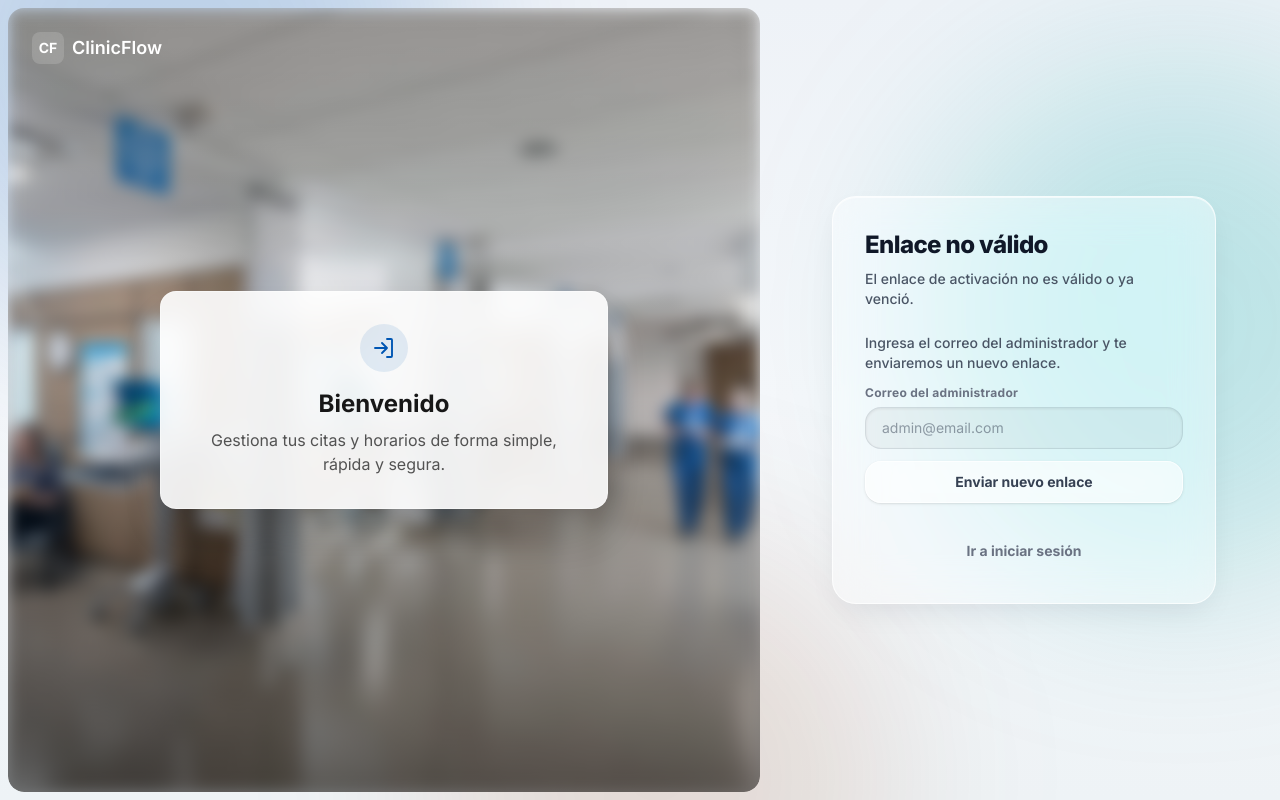
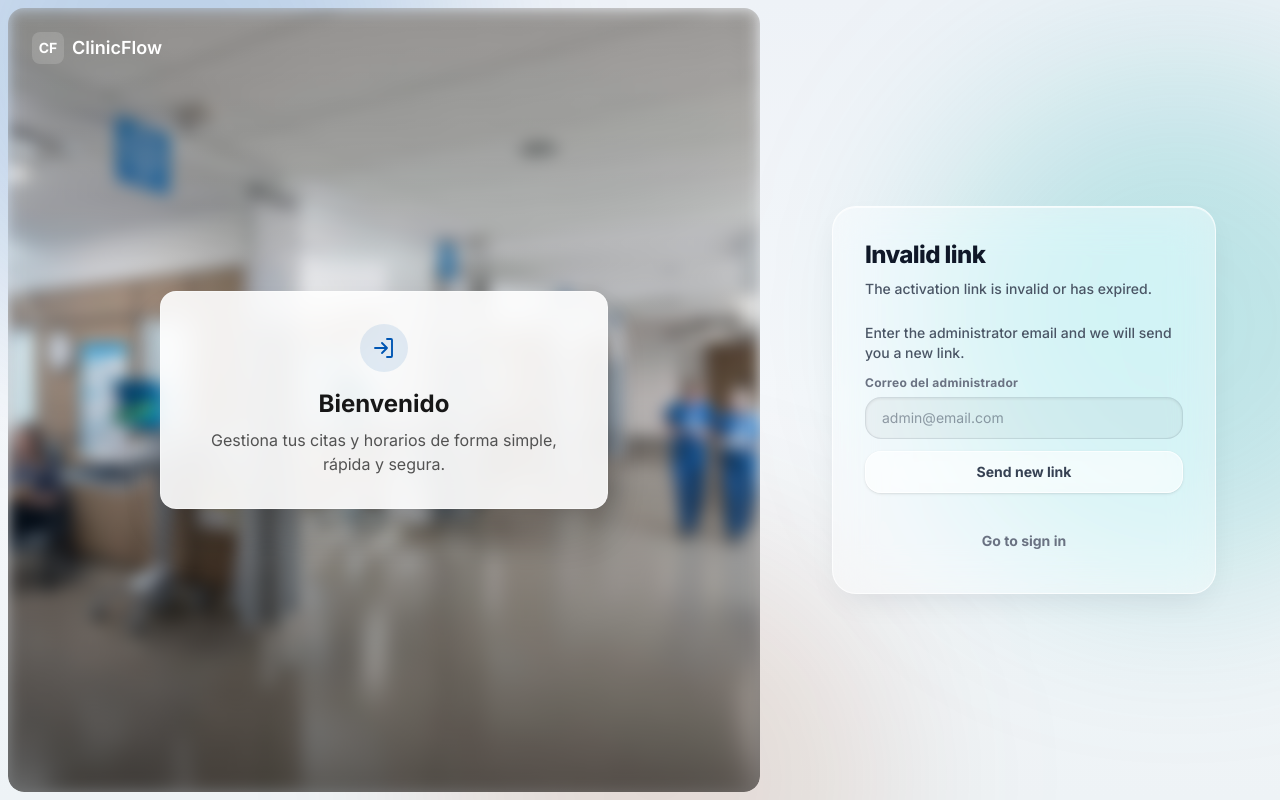
Before and after one commit to NexusTechBo/synap, an Angular app in the folder frontend/: page /activar in a window 1280 px wide. Built offline with nearby package versions, Linux system fonts and the light colour scheme.

Commit message:
feat(i18n): internationalize login, register, and activation modules

```diff
--- a/frontend/src/app/core/i18n/en.ts
+++ b/frontend/src/app/core/i18n/en.ts
@@ -28,6 +28,7 @@ export const EN_TRANSLATIONS: typeof ES_TRANSLATIONS = {
     notUsingClinicFlow: 'Does your clinic not use ClinicFlow yet?',
     registerClinic: 'Register clinic',
     staffDisclaimer: 'Staff members are created by the clinic administrator.',
+    loginError: 'Could not sign in',
   },
   nav: {
     dashboard: 'Home',
@@ -89,11 +90,34 @@ export const EN_TRANSLATIONS: typeof ES_TRANSLATIONS = {
     cooldownFinished: 'You can try again now',
     alreadyHaveAccount: 'Already have an account?',
     loginLink: 'Sign in',
+    slugPatternError: '3 to 50 characters: lowercase letters and numbers only (no "@" or ".com")',
+    registerError: 'An error occurred during registration, please try again',
     // --- Llaves de register-success ---
     successTitle: 'Clinic registered!',
     successSentTo: 'We sent an email to',
     successSentToSuffix: 'to activate your account. The link expires in 48 hours.',
     successSpamHelp: "Didn't receive it? Check your spam folder or request a new one.",
+    goToLogin: 'Go to sign in',
+  },
+
+  activation: {
+    loadingTitle: 'Activating your clinic…',
+    loadingMessage: 'This will only take a moment.',
+    successTitlePrefix: 'Your clinic',
+    successTitleSuffix: 'is active!',
+    successMessage: 'You can now sign in with your administrator username:',
+    activeSessionWarning:
+      'You currently have an active session. Continuing will sign you out so you can log in to your new clinic.',
+    loginButton: 'Sign in',
+    errorTitle: 'We could not activate your clinic',
+    defaultError: 'Could not activate clinic, please try again',
+    retryButton: 'Try again',
+    retryIn: 'Retry in',
+    cooldownFinished: 'You can try again now',
+    invalidTitle: 'Invalid link',
+    invalidMessage: 'The activation link is invalid or has expired.',
+    resendHelp: 'Enter the administrator email and we will send you a new link.',
+    resendButton: 'Send new link',
     goToLogin: 'Go to sign in',
   },
 
--- a/frontend/src/app/core/i18n/es.ts
+++ b/frontend/src/app/core/i18n/es.ts
@@ -26,6 +26,7 @@ export const ES_TRANSLATIONS = {
     notUsingClinicFlow: '¿Tu clínica aún no usa ClinicFlow?',
     registerClinic: 'Registrar clínica',
     staffDisclaimer: 'El personal es creado por el administrador de la clínica.',
+    loginError: 'No se pudo iniciar sesión',
   },
   nav: {
     dashboard: 'Inicio',
@@ -87,11 +88,34 @@ export const ES_TRANSLATIONS = {
     cooldownFinished: 'Ya puedes intentarlo de nuevo',
     alreadyHaveAccount: '¿Ya tienes cuenta?',
     loginLink: 'Iniciar sesión',
+    slugPatternError: 'De 3 a 50 caracteres: solo minúsculas y números (sin "@" ni ".com")',
+    registerError: 'Ocurrió un error al registrar, intenta de nuevo',
     // --- Llaves de register-success ---
     successTitle: '¡Clínica registrada!',
     successSentTo: 'Te enviamos un correo a',
     successSentToSuffix: 'para activar tu cuenta. El enlace vence en 48 horas.',
     successSpamHelp: '¿No te llegó? Revisa tu carpeta de spam o solicita uno nuevo.',
+    goToLogin: 'Ir a iniciar sesión',
+  },
+
+  activation: {
+    loadingTitle: 'Activando tu clínica…',
+    loadingMessage: 'Esto solo tomará un momento.',
+    successTitlePrefix: '¡Tu clínica',
+    successTitleSuffix: 'está activa!',
+    successMessage: 'Ya puedes iniciar sesión con tu usuario de administrador:',
+    activeSessionWarning:
+      'Tienes una sesión abierta. Al continuar se cerrará para que entres con tu nueva clínica.',
+    loginButton: 'Iniciar sesión',
+    errorTitle: 'No pudimos activar tu clínica',
+    defaultError: 'No se pudo activar la clínica, intenta de nuevo',
+    retryButton: 'Reintentar',
+    retryIn: 'Reintenta en',
+    cooldownFinished: 'Ya puedes intentarlo de nuevo',
+    invalidTitle: 'Enlace no válido',
+    invalidMessage: 'El enlace de activación no es válido o ya venció.',
+    resendHelp: 'Ingresa el correo del administrador y te enviaremos un nuevo enlace.',
+    resendButton: 'Enviar nuevo enlace',
     goToLogin: 'Ir a iniciar sesión',
   },
 
--- a/frontend/src/app/features/activation/activation.component.html
+++ b/frontend/src/app/features/activation/activation.component.html
@@ -17,7 +17,7 @@
       @switch (activation.status()) {
         @case ('loading') {
           <h1 id="activation-title" class="text-2xl font-extrabold tracking-tight text-gray-900">
-            Activando tu clínica…
+            {{ 'activation.loadingTitle' | translate }}
           </h1>
         }
         @case ('success') {
@@ -27,7 +27,9 @@
             tabindex="-1"
             class="text-2xl font-extrabold tracking-tight text-gray-900 outline-none"
           >
-            ¡Tu clínica {{ activation.result()?.clinicName }} está activa!
+            {{ 'activation.successTitlePrefix' | translate }}
+            {{ activation.result()?.clinicName }}
+            {{ 'activation.successTitleSuffix' | translate }}
           </h1>
         }
         @case ('error') {
@@ -37,7 +39,7 @@
             tabindex="-1"
             class="text-2xl font-extrabold tracking-tight text-gray-900 outline-none"
           >
-            No pudimos activar tu clínica
+            {{ 'activation.errorTitle' | translate }}
           </h1>
         }
         @case ('invalid') {
@@ -47,7 +49,7 @@
             tabindex="-1"
             class="text-2xl font-extrabold tracking-tight text-gray-900 outline-none"
           >
-            Enlace no válido
+            {{ 'activation.invalidTitle' | translate }}
           </h1>
         }
       }
@@ -60,16 +62,16 @@
       >
         @switch (activation.status()) {
           @case ('loading') {
-            Esto solo tomará un momento.
+            {{ 'activation.loadingMessage' | translate }}
           }
           @case ('success') {
-            Ya puedes iniciar sesión con tu usuario de administrador:
+            {{ 'activation.successMessage' | translate }}
           }
           @case ('error') {
             {{ activation.errorMessage() }}
           }
           @case ('invalid') {
-            El enlace de activación no es válido o ya venció.
+            {{ 'activation.invalidMessage' | translate }}
           }
         }
       </p>
@@ -83,22 +85,21 @@
           </p>
           @if (activation.hasSession()) {
             <p class="mt-6 rounded-2xl bg-amber-50 p-3 text-xs font-medium text-amber-800">
-              Tienes una sesión abierta. Al continuar se cerrará para que entres con tu nueva
-              clínica.
+              {{ 'activation.activeSessionWarning' | translate }}
             </p>
             <button
               type="button"
               class="btn btn-primary mt-3 w-full"
               (click)="activation.continueToLogin()"
             >
-              Iniciar sesión
+              {{ 'activation.loginButton' | translate }}
             </button>
           } @else {
             <a
               routerLink="/login"
               [state]="{ username: activation.result()?.adminUsername }"
               class="btn btn-primary mt-6 w-full"
-              >Iniciar sesión</a
+              >{{ 'activation.loginButton' | translate }}</a
             >
           }
         }
@@ -113,18 +114,23 @@
           </button>
           <span class="sr-only" aria-live="polite">
             @if (activation.cooldownFinished()) {
-              Ya puedes intentarlo de nuevo
+              {{ 'activation.cooldownFinished' | translate }}
             }
           </span>
         }
         @case ('invalid') {
           <div class="mt-6">
             <p class="mb-3 text-sm font-medium text-gray-600">
-              Ingresa el correo del administrador y te enviaremos un nuevo enlace.
+              {{ 'activation.resendHelp' | translate }}
             </p>
-            <app-resend-activation label="Enviar nuevo enlace" fieldId="activation-resend-email" />
+            <app-resend-activation
+              [label]="'activation.resendButton' | translate"
+              fieldId="activation-resend-email"
+            />
           </div>
-          <a routerLink="/login" class="btn btn-ghost mt-4 w-full">Ir a iniciar sesión</a>
+          <a routerLink="/login" class="btn btn-ghost mt-4 w-full">{{
+            'activation.goToLogin' | translate
+          }}</a>
         }
       }
     </section>
--- a/frontend/src/app/features/activation/activation.component.ts
+++ b/frontend/src/app/features/activation/activation.component.ts
@@ -10,6 +10,7 @@ import {
 import { ActivatedRoute, Router, RouterLink } from '@angular/router';
 import { BannerComponent } from '../../shared/components/banner/banner.component';
 import { ResendActivationComponent } from '../../shared/components/resend-activation/resend-activation.component';
+import { TranslatePipe } from '../../shared/pipes/translate.pipe';
 import { GlassBackgroundComponent } from '../../shared/ui/glass-background/glass-background.component';
 import { UiIconComponent } from '../../shared/ui/ui-icon/ui-icon.component';
 import { ActivationService } from './activation.service';
@@ -22,6 +23,7 @@ import { ActivationService } from './activation.service';
     GlassBackgroundComponent,
     ResendActivationComponent,
     UiIconComponent,
+    TranslatePipe,
   ],
   providers: [ActivationService],
   templateUrl: './activation.component.html',
--- a/frontend/src/app/features/login/login.service.ts
+++ b/frontend/src/app/features/login/login.service.ts
@@ -4,6 +4,7 @@ import { Router } from '@angular/router';
 import { finalize } from 'rxjs';
 import { AuthService } from '../../core/auth/auth.service';
 import { apiErrorMessage, retryAfterSeconds } from '../../core/http/api-error';
+import { I18nService } from '../../core/i18n/i18n.service';
 import { HOME_URL } from '../../core/navigation/navigation';
 import { createCooldown } from '../../core/utils/cooldown.util';
 import { NotificationService } from '../../shared/services/notification.service';
@@ -13,6 +14,7 @@ export class LoginService {
   private readonly auth = inject(AuthService);
   private readonly router = inject(Router);
   private readonly notifications = inject(NotificationService);
+  private readonly i18n = inject(I18nService);
   private readonly cooldown = createCooldown();
 
   private readonly _submitting = signal(false);
@@ -40,7 +42,7 @@ export class LoginService {
           }
           const retryAfter = retryAfterSeconds(error);
           if (retryAfter) this.cooldown.start(retryAfter);
-          this.notifications.error(apiErrorMessage(error, 'No se pudo iniciar sesión'));
+          this.notifications.error(apiErrorMessage(error, this.i18n.translate('login.loginError')));
         },
       });
   }
--- a/frontend/src/app/features/register/components/register-form/register-form.component.ts
+++ b/frontend/src/app/features/register/components/register-form/register-form.component.ts
@@ -40,7 +40,7 @@ export class RegisterFormComponent {
   protected readonly ciErrors = CI_ERRORS;
   protected readonly phoneErrors = PHONE_ERRORS;
   protected readonly slugErrors = {
-    pattern: 'De 3 a 50 caracteres: solo minúsculas y números (sin "@" ni ".com")',
+    pattern: 'register.slugPatternError',
   };
   protected readonly usernameErrors = USERNAME_ERRORS;
   protected readonly suffix = toSignal(
--- a/frontend/src/app/features/register/register.service.ts
+++ b/frontend/src/app/features/register/register.service.ts
@@ -2,6 +2,7 @@ import { Injectable, inject, signal } from '@angular/core';
 import { finalize } from 'rxjs';
 import { ClinicsApi } from '../../core/api/clinics.api';
 import { apiErrorMessage, retryAfterSeconds } from '../../core/http/api-error';
+import { I18nService } from '../../core/i18n/i18n.service';
 import { ClinicRequest } from '../../core/models/api.models';
 import { createCooldown } from '../../core/utils/cooldown.util';
 import { NotificationService } from '../../shared/services/notification.service';
@@ -10,6 +11,7 @@ import { NotificationService } from '../../shared/services/notification.service'
 export class RegisterService {
   private readonly clinicsApi = inject(ClinicsApi);
   private readonly notifications = inject(NotificationService);
+  private readonly i18n = inject(I18nService);
   private readonly cooldown = createCooldown();
 
   private readonly _submitting = signal(false);
@@ -33,7 +35,7 @@ export class RegisterService {
           const retryAfter = retryAfterSeconds(error);
           if (retryAfter) this.cooldown.start(retryAfter);
           this.notifications.error(
-            apiErrorMessage(error, 'Ocurrió un error al registrar, intenta de nuevo'),
+            apiErrorMessage(error, this.i18n.translate('register.registerError')),
           );
         },
       });
```
Also changed, not shown: frontend/src/app/features/activation/activation.service.ts (+9 -4 lines).
